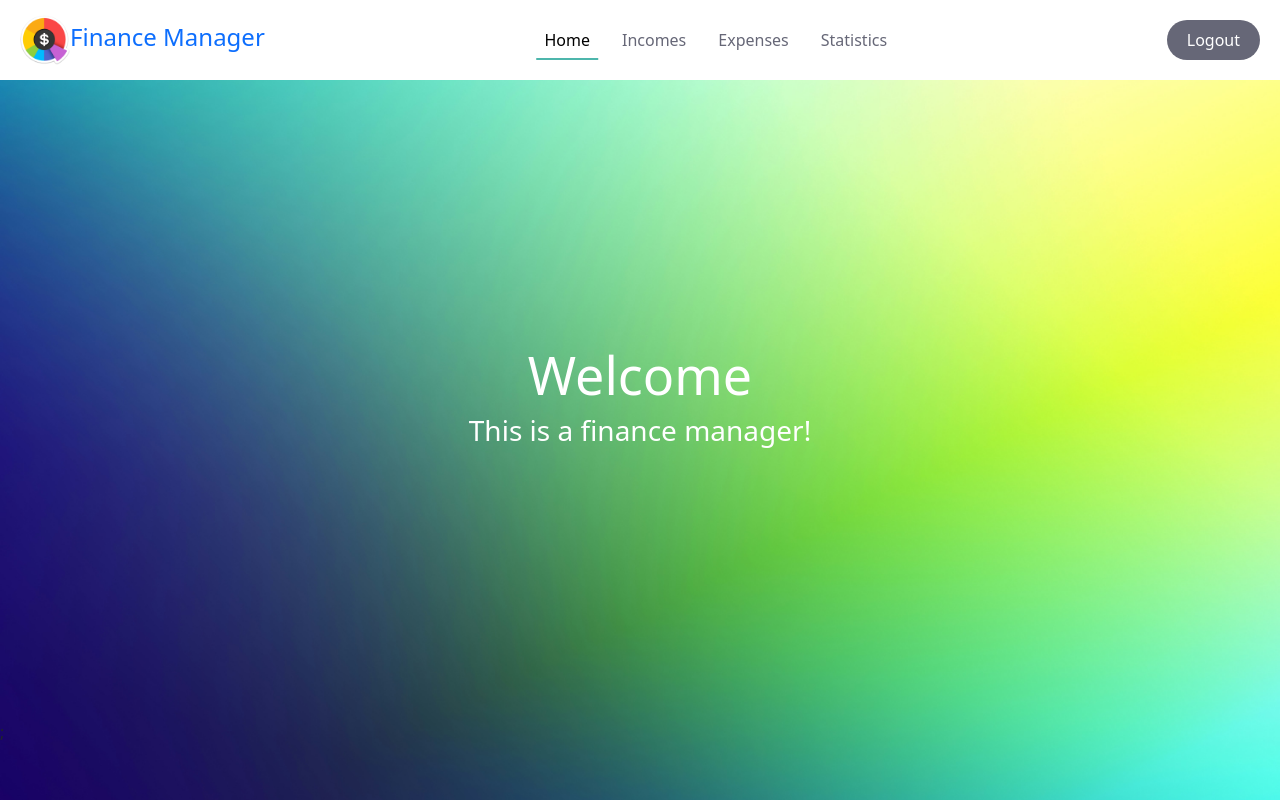
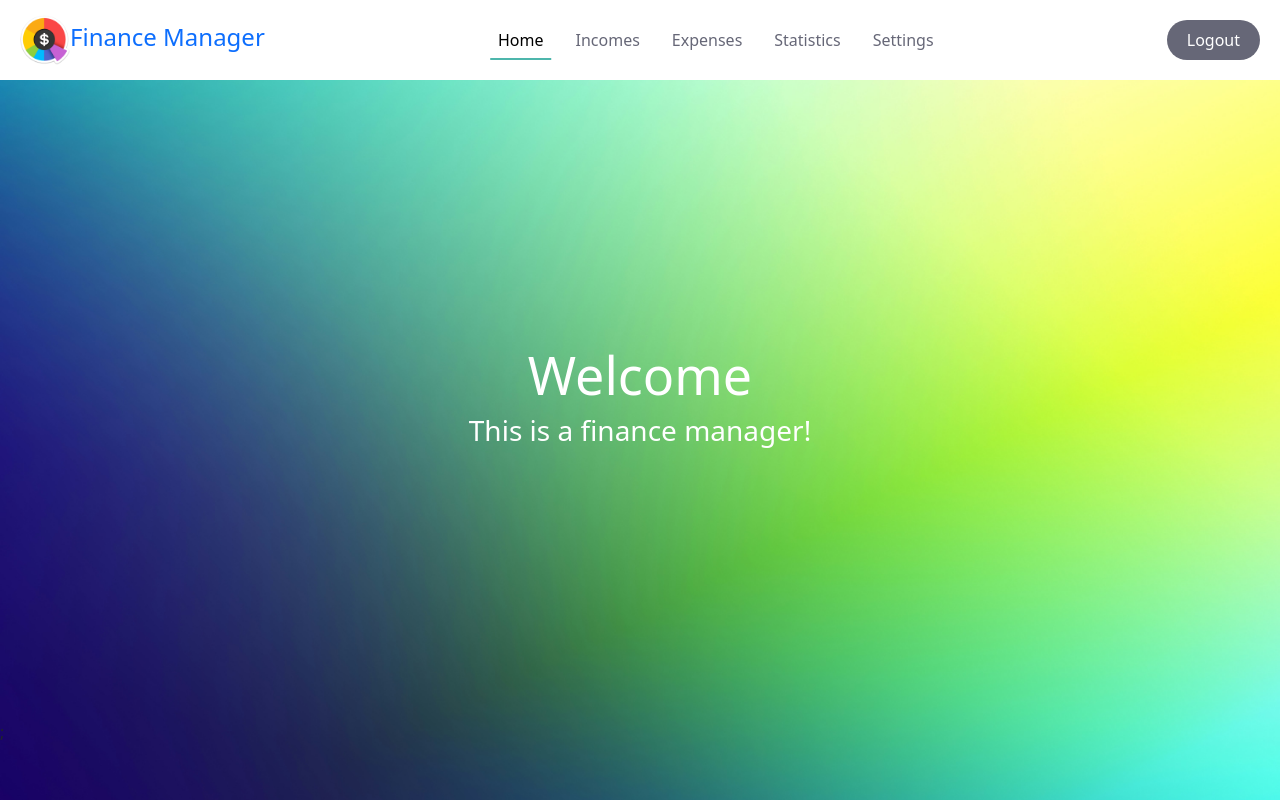
Before and after one commit to inoshishi-bohdan/FinanceManager, a React (Vite) app: page / in a window 1280 px wide. Built offline with nearby package versions, Linux system fonts and the light colour scheme; sample sign-in values are in the browser's storage.

Commit message:
fix: settings link OffCanvas.jsx

```diff
--- a/src/components/layout/OffCanvas.jsx
+++ b/src/components/layout/OffCanvas.jsx
@@ -29,6 +29,9 @@ export default function OffCanvas() {
                {isAuthenticated && <li className="nav-item" data-bs-dismiss="offcanvas">
                   <NavLink className={({ isActive }) => `nav-link mx-lg-2 ${classes['custom-nav-link']} ${isActive ? classes['active'] : ''}`} to='/statistics'>Statistics</NavLink>
                </li>}
+               {isAuthenticated && <li className="nav-item" data-bs-dismiss="offcanvas">
+                  <NavLink className={({ isActive }) => `nav-link mx-lg-2 ${classes['custom-nav-link']} ${isActive ? classes['active'] : ''}`} to='/settings'>Settings</NavLink>
+               </li>}
             </ul>
          </div>
       </div>
```
